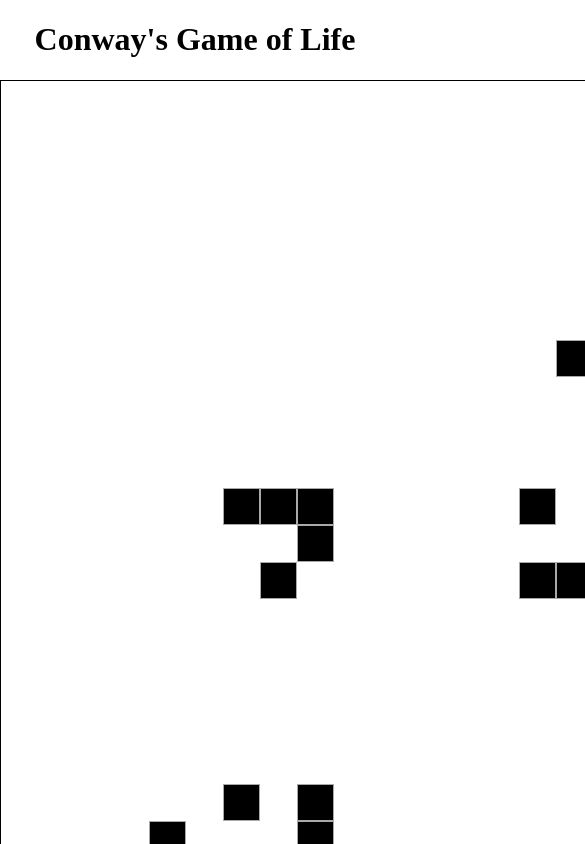
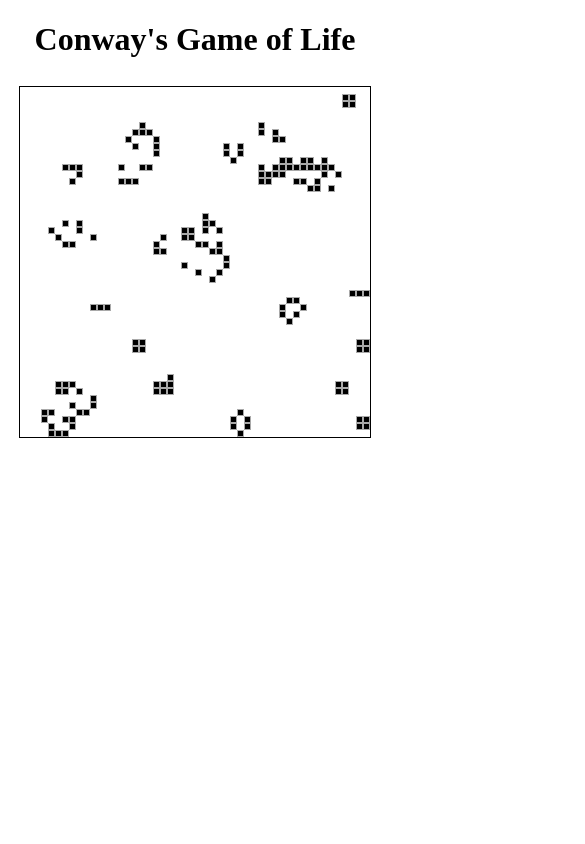
Before and after one commit to aladh/game-of-life, a Svelte app: page / in a window 390 px wide. Shown: the top 844 px of the page, 585 px wide, since content can reach past the window. Built offline with nearby package versions, Linux system fonts and the light colour scheme.

Commit message:
Adjust media query

```diff
--- a/src/ui/Grid.svelte
+++ b/src/ui/Grid.svelte
@@ -18,7 +18,6 @@
         display: inline-grid;
         justify-items: center;
         align-items: center;
-        margin: 10px 60px 30px;
         border: 1px solid black;
     }
 
@@ -30,25 +29,10 @@
         width: 15px;
     }
 
-    @media (max-width: 1500px) {
-        .cell {
-            height: 50px;
-            width: 50px;
-        }
-
-        .container {
-            margin: 10px 30px 30px;
-        }
-    }
-
     @media (max-width: 550px) {
         .cell {
-            height: 35px;
-            width: 35px;
-        }
-
-        .container {
-            margin: 0 auto 30px;
+            height: 5px;
+            width: 5px;
         }
     }
 
```
